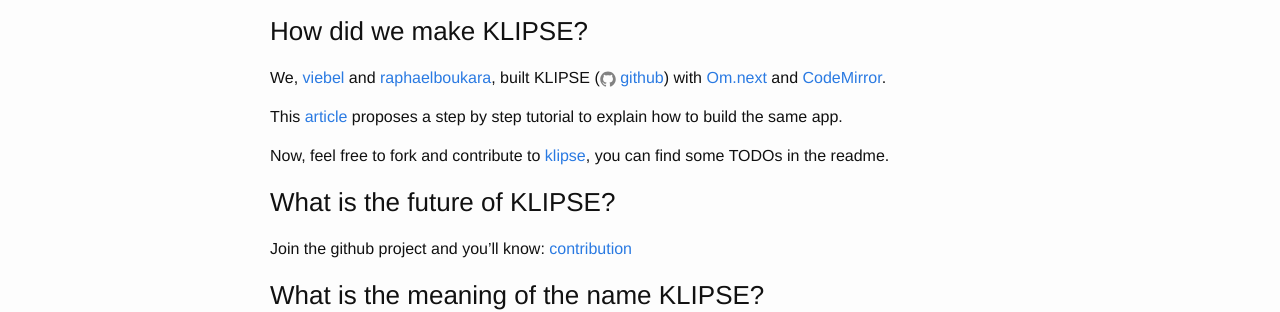
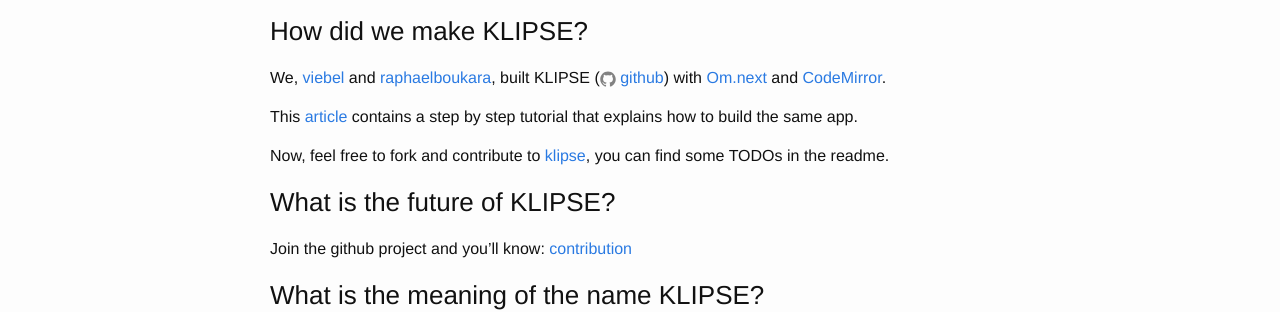
Before and after one commit to viebel/blog.klipse.tech, a Jekyll site: the page built from _posts/2016-03-11-klipse.md, in a window 1280 px wide. Shown: the part 1489-1801 px from the top of the page. Built offline with Jekyll 4.4.1, drawn with Linux system fonts in a browser that asks for light colours.

Commit message:
fix syntax in KLIPSE

```diff
--- a/_posts/2016-03-11-klipse.md
+++ b/_posts/2016-03-11-klipse.md
@@ -66,7 +66,7 @@
 
 We, [viebel][viebel-url] and [raphaelboukara][rafi-url], built KLIPSE (<span class="icon icon--github">{% include icon-github.svg %}</span> [github][github-url]) with [Om.next][om.next-url] and [CodeMirror][codemirror-url].
 
-This [article][tuto-url] proposes a step by step tutorial to explain how to build the same app.
+This [article][tuto-url] contains a step by step tutorial that explains how to build the same app.
 
 Now, feel free to fork and contribute to [klipse][github-url], you can find some TODOs in the readme.
 
```
